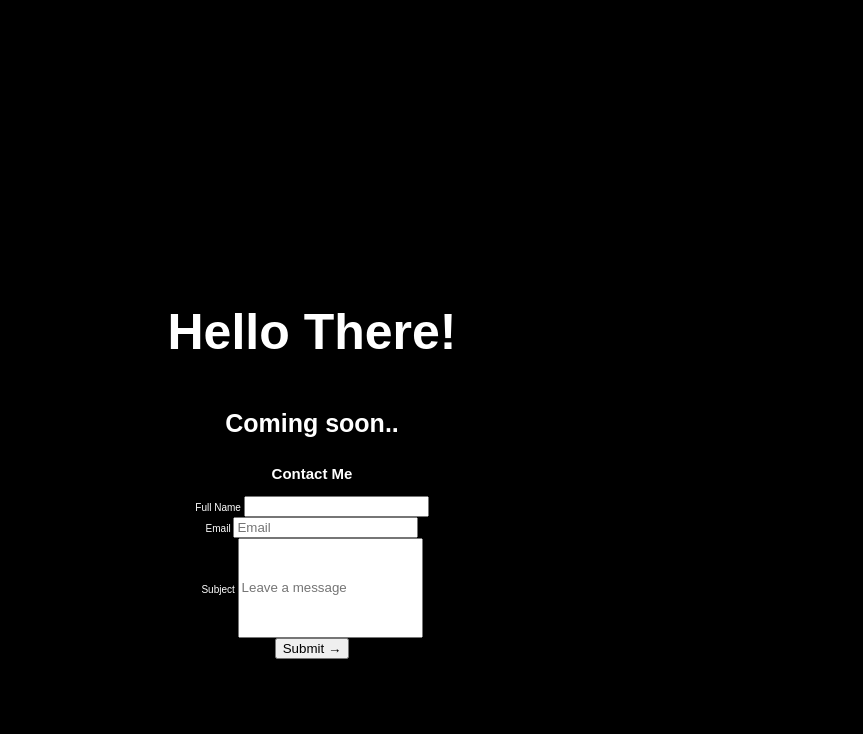
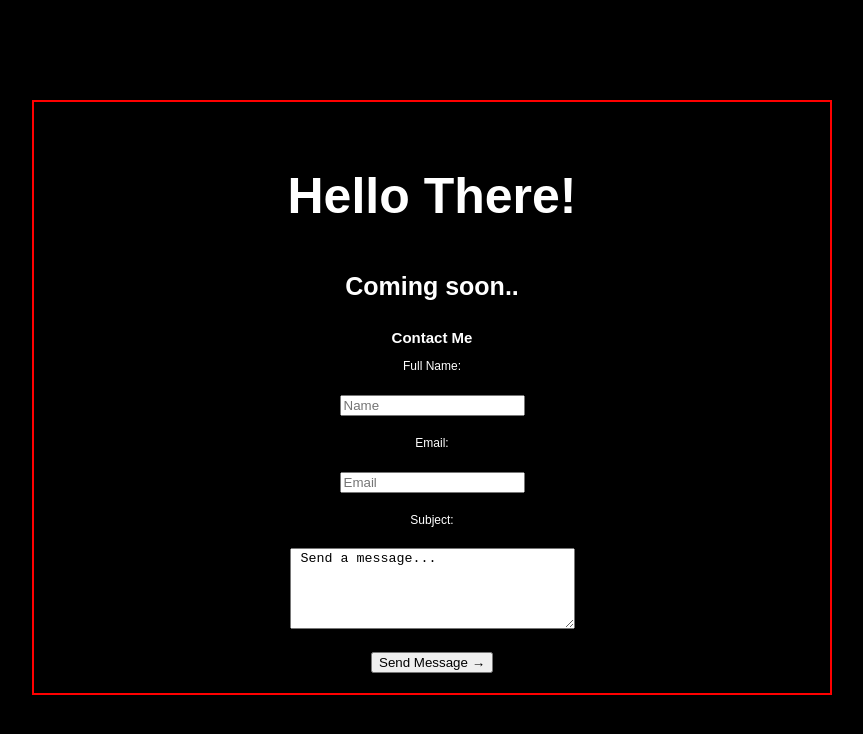
Before and after one commit to Glennlaw-0/my-portfolio, a website: page index.html in a window 1280 px wide. Shown: the whole page, without its empty margins (208-1071 px from the left). Drawn offline with Linux system fonts and the light colour scheme.

Commit message:
Added html contact form to coming soon

```diff
--- a/app/scss/layout/_comingsoon.scss
+++ b/app/scss/layout/_comingsoon.scss
@@ -1,19 +1,13 @@
 .container {
-  margin: 300px auto;
+  margin: 100px auto;
   width: 100vh;
   background-color: #000;
 }
 
 .comingsoon {
+  padding: 20px;
+  height: 100%;
+  border: 2px solid red;
+  color: #fff;
   text-align: center;
-  width: 70%;
-  color: #fff;
-  transform: translateX(40%, -40%);
 }
-
-.email:link,
-.email:active {
-  text-decoration: none;
-  color: #f24c27;
-  font-size: 2rem;
-}
--- a/index.html
+++ b/index.html
@@ -6,7 +6,7 @@
     <meta name="viewport" content="width=device-width, initial-scale=1.0">
     <meta http-equiv="X-UA-Compatible" content="ie=edge">
     <title>Document</title>
-    <link rel="stylesheet" href="/dist/main.css">
+    <link rel="stylesheet" href="/dist/main.css?cb=1578327864706">
 </head>
 
 <body>
@@ -16,29 +16,31 @@
             <h1 class="comingsoon_header-big">Hello There!</h1>
             <h3 class="comingsoon_header-small">Coming soon..</h3>
 
+
             <form action="#" class="form">
                 <h1>Contact Me</h1>
                 <div class="form__group">
-                    <label for="name" class="form__label">Full Name</label>
-                    <input type="text" class="form__input" id="name" required />
+                    <label for="name" class="form__label">Full Name: </label>
+                    <input type="text" class="form__input" placeholder="Name" id="name" required />
                 </div>
 
                 <div class="form__group">
-                    <label for="email" class="form__label">Email</label>
+                    <label for="email" class="form__label">Email: </label>
                     <input type="email" class="form__input" placeholder="Email" id="email" required />
                 </div>
 
                 <div class="form__group">
-                    <label for="message">Subject</label>
-                    <input type="textarea" class="form__label" placeholder="Leave a message" style="height: 100px" />
+                    <label class="form__label" for="message">Subject: </label>
+                    <textarea class="form__textarea" rows=" 5" cols="33"> Send a message...</textarea>
                 </div>
 
                 <div class="form__group">
-                    <button class="btn btn--orange">Submit &rarr;</button>
+                    <button class="btn btn--orange">Send Message &rarr;</button>
                 </div>
 
-            </form>
         </section>
+
+        </form>
     </div>
 </body>
 
```
Also changed, not shown: dist/main.css, 1 other file.
